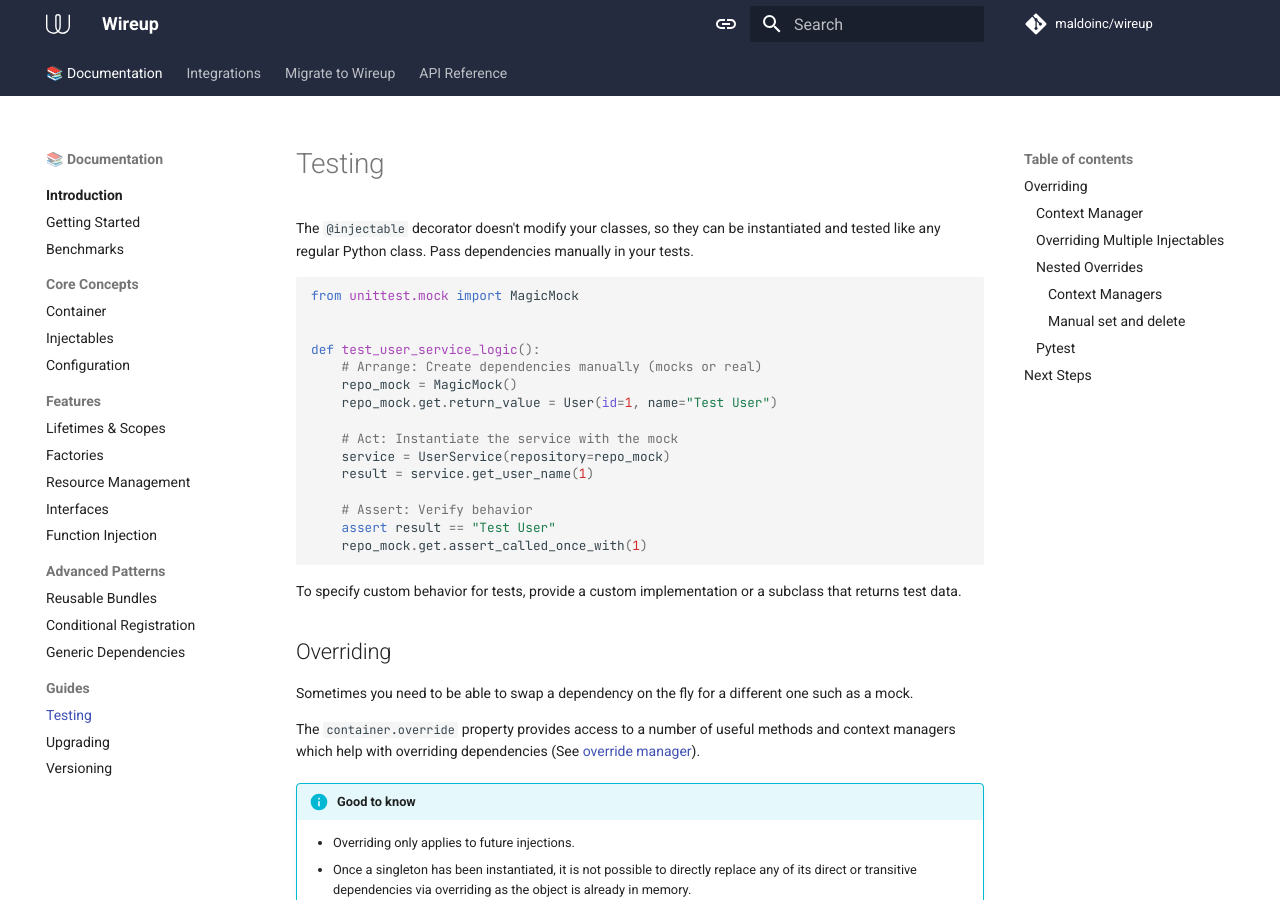
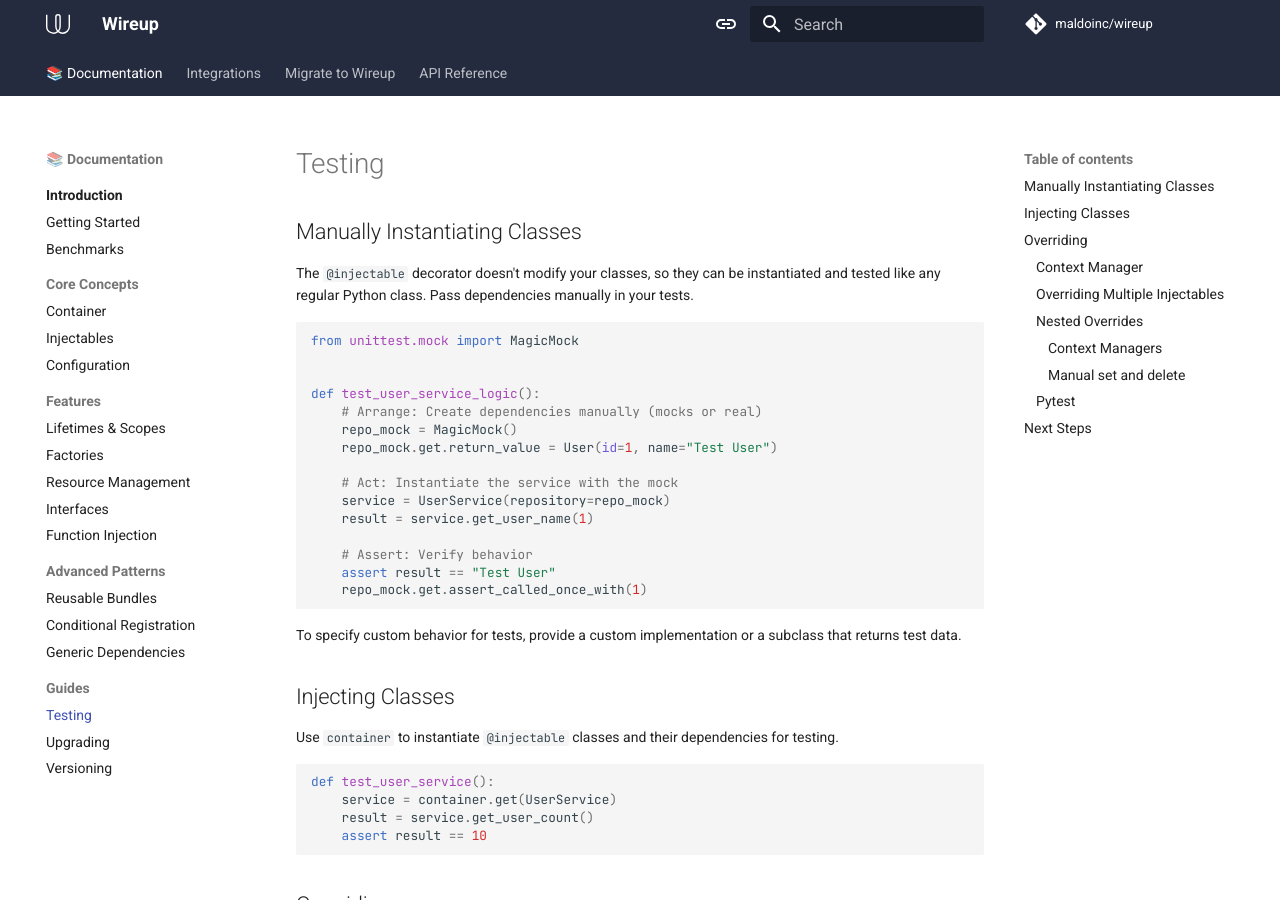
Before and after one commit to maldoinc/wireup, an MkDocs documentation site: the page built from docs/pages/testing.md, in a window 1280 px wide and 900 px high. Built offline with MkDocs 1.6.1 and Material for MkDocs 9.7.7, drawn with Linux system fonts in a browser that asks for light colours; comment, search, counter and statistics services are not loaded; the version menu is left out.

Commit message:
Update testing doc with simple inject example

````diff
--- a/docs/pages/testing.md
+++ b/docs/pages/testing.md
@@ -1,3 +1,5 @@
+## Manually Instantiating Classes
+
 The `@injectable` decorator doesn't modify your classes, so they can be instantiated and tested like any regular Python
 class. Pass dependencies manually in your tests.
 
@@ -20,6 +22,18 @@ def test_user_service_logic():
 ```
 
 To specify custom behavior for tests, provide a custom implementation or a subclass that returns test data.
+
+## Injecting Classes
+
+Use `container` to instantiate `@injectable` classes and their dependencies for testing.
+
+```python
+def test_user_service():
+    service = container.get(UserService)
+    result = service.get_user_count()
+    assert result == 10
+
+```
 
 ## Overriding
 
````
